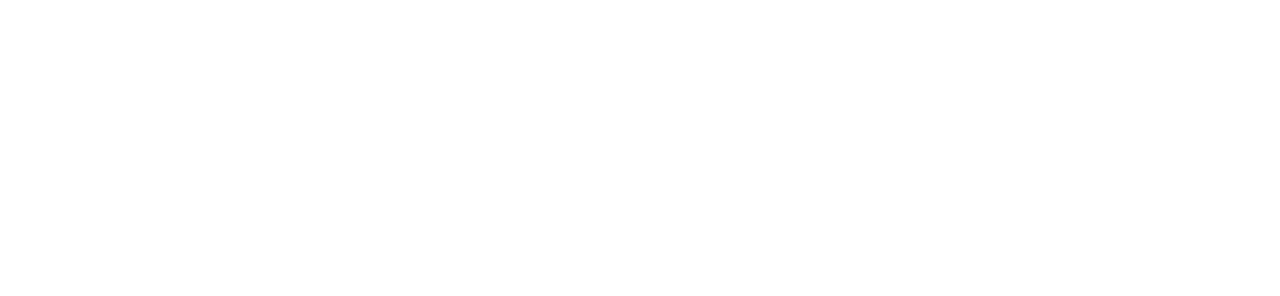
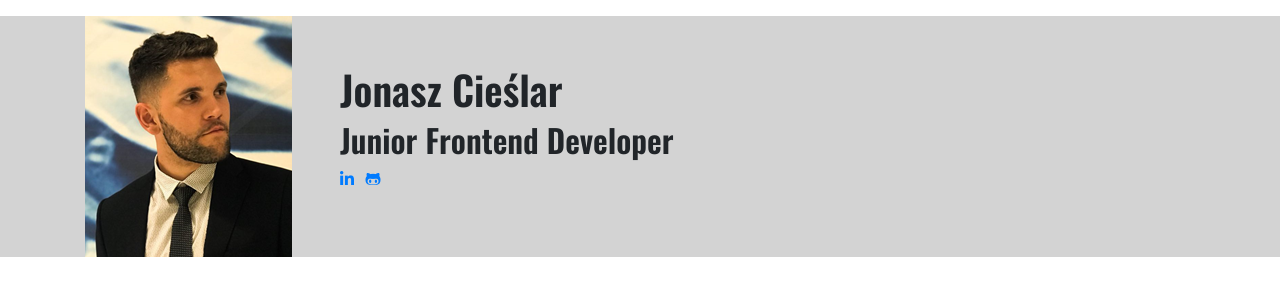
Before and after one commit to YoungSeeJay/portfolioJC, a plain HTML site: page index.html in a window 1280 px wide. Drawn offline with nearby package versions, Linux system fonts and the light colour scheme.

Commit message:
Add header

```diff
--- a/assets/css/styles.css
+++ b/assets/css/styles.css
@@ -0,0 +1,12 @@
+body{
+    font-family: 'Cabin', sans-serif;
+}
+
+header{
+    background: lightgrey;
+}
+
+h1, h2, h3, h4, h5, h6{
+    font-family: 'Oswald', sans-serif;
+    font-weight: 600;
+}
--- a/index.html
+++ b/index.html
@@ -8,10 +8,15 @@
     <meta name="viewport" content="width=device-width, initial-scale=1.0">
     <meta name="description" content="Bootstrap 4 Portfolio">
     <meta name="author" content="Jonasz Cieślar">
+    <link rel="shortcut icon" href="favicon.ico">
 
 
     <!-- Global Bootsrtap 4 CSS -->
     <link rel="stylesheet" href="https://stackpath.bootstrapcdn.com/bootstrap/4.1.3/css/bootstrap.min.css" integrity="sha384-MCw98/SFnGE8fJT3GXwEOngsV7Zt27NXFoaoApmYm81iuXoPkFOJwJ8ERdknLPMO" crossorigin="anonymous">
+
+    <!-- Google Fonts -->
+    <link href="https://fonts.googleapis.com/css?family=Oswald:400,600" rel="stylesheet">
+    <link href="https://fonts.googleapis.com/css?family=Cabin:400,600,700" rel="stylesheet">
 
     <!-- FontAwesome JS -->
     <link rel="stylesheet" href="https://use.fontawesome.com/releases/v5.5.0/css/all.css" integrity="sha384-B4dIYHKNBt8Bc12p+WXckhzcICo0wtJAoU8YZTY5qE0Id1GSseTk6S+L3BlXeVIU" crossorigin="anonymous">
@@ -21,6 +26,24 @@
 
 </head>
 <body>
+    <!-- HEADER -->
+    <header class="mt-3">
+        <div class="container clearfix d-flex">
+            <img class="profile-image img-fluid float-left pr-5" src="assets/images/profilePhoto.png" alt="Jonasz Cieślar"/>
+            <div class="profile-content align-self-center">
+                <h1 class="name">Jonasz Cieślar</h1>
+                <h2 class="desc">Junior Frontend Developer</h2>
+                <ul class="social list-inline">
+                    <li class="list-inline-item"><a href="#"><i class="fab fa-linkedin-in"></i></a></li>
+                    <li class="list-inline-item"><a href="#"><i class="fab fa-github-alt"></i></a></li>
+                </ul>
+            </div><!--//profile-->
+        </div>
+    </header>
+
+
+
+
 
 
 
```
Also changed, not shown: assets/images/profilePhoto.png (added), favicon.ico (added).
